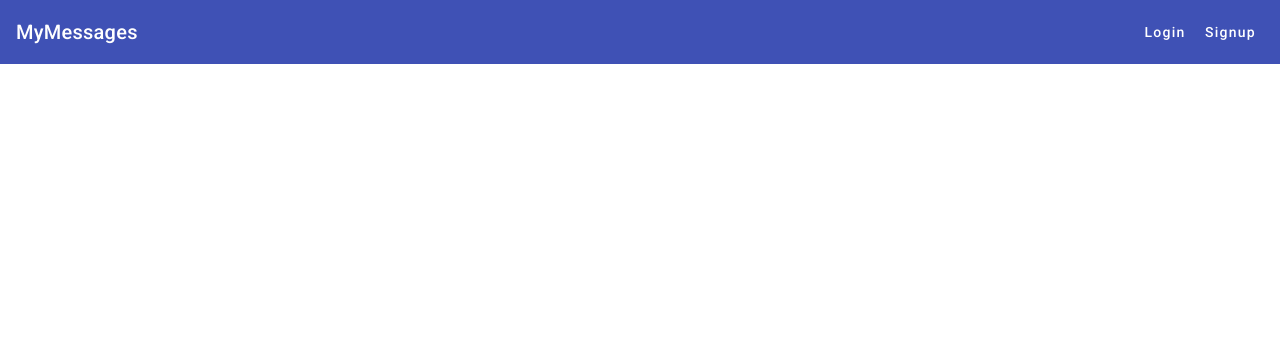
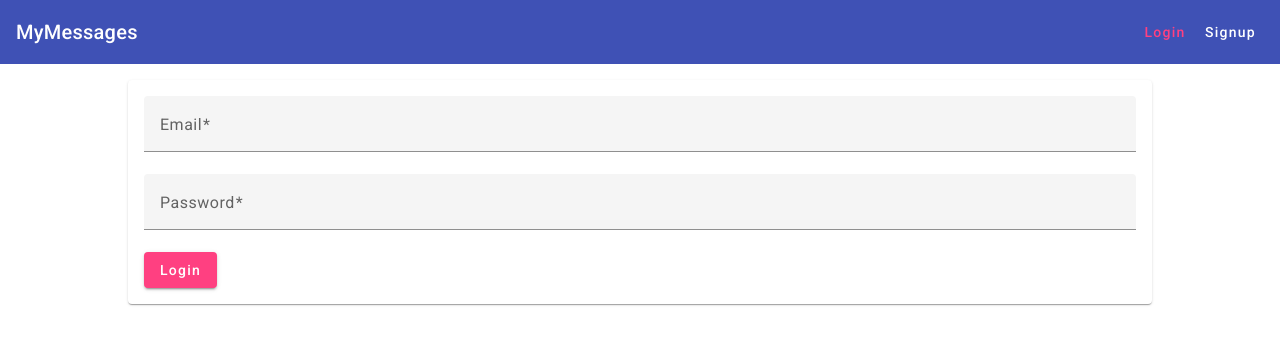
Before and after one commit to darkresq14/mean-course, an Angular app: page /auth/login in a window 1280 px wide. Before the commit this address led to /. Shown: the top 344 px of the page. Built offline with nearby package versions, Linux system fonts and the light colour scheme.

Commit message:
feat: Added lazy loading for auth

```diff
--- a/src/app/app-routing.module.ts
+++ b/src/app/app-routing.module.ts
@@ -3,19 +3,19 @@ import { RouterModule } from '@angular/router';
 import { Routes } from '@angular/router';
 import { PostListComponent } from './posts/post-list/post-list.component';
 import { PostCreateComponent } from './posts/post-create/post-create.component';
-import { LoginComponent } from './auth/login/login.component';
-import { SignupComponent } from './auth/signup/signup.component';
 import { authGuard } from './auth/auth.guard';
 
 const routes: Routes = [
   { path: '', component: PostListComponent },
-  { path: 'login', component: LoginComponent },
-  { path: 'signup', component: SignupComponent },
   { path: 'create', component: PostCreateComponent, canActivate: [authGuard] },
   {
     path: 'edit/:postId',
     component: PostCreateComponent,
     canActivate: [authGuard],
+  },
+  {
+    path: 'auth',
+    loadChildren: () => import('./auth/auth.module').then((m) => m.AuthModule),
   },
 ];
 
--- a/src/app/app.module.ts
+++ b/src/app/app.module.ts
@@ -10,7 +10,6 @@ import { ErrorInterceptor } from './error.interceptor';
 import { ErrorComponent } from './error/error.component';
 import { MaterialModule } from './material.module';
 import { PostsModule } from './posts/posts.module';
-import { AuthModule } from './auth/auth.module';
 
 @NgModule({
   declarations: [AppComponent, HeaderComponent, ErrorComponent],
@@ -21,7 +20,6 @@ import { AuthModule } from './auth/auth.module';
     HttpClientModule,
     MaterialModule,
     PostsModule,
-    AuthModule,
   ],
   providers: [
     { provide: HTTP_INTERCEPTORS, useClass: AuthInterceptor, multi: true },
--- a/src/app/auth/auth.guard.ts
+++ b/src/app/auth/auth.guard.ts
@@ -9,7 +9,7 @@ export const authGuard: CanActivateFn = (route, state) => {
   const isAuth = authService.getIsAuth();
 
   if (!isAuth) {
-    router.navigate(['/login']);
+    router.navigate(['/auth/login']);
   }
 
   return isAuth;
--- a/src/app/auth/auth.module.ts
+++ b/src/app/auth/auth.module.ts
@@ -4,9 +4,10 @@ import { FormsModule } from '@angular/forms';
 import { MaterialModule } from '../material.module';
 import { LoginComponent } from './login/login.component';
 import { SignupComponent } from './signup/signup.component';
+import { AuthRoutingModule } from './auth-routing.module';
 
 @NgModule({
   declarations: [LoginComponent, SignupComponent],
-  imports: [CommonModule, FormsModule, MaterialModule],
+  imports: [CommonModule, FormsModule, MaterialModule, AuthRoutingModule],
 })
 export class AuthModule {}
--- a/src/app/header/header.component.html
+++ b/src/app/header/header.component.html
@@ -20,7 +20,7 @@
       <a
         mat-button
         color="accent"
-        routerLink="/login"
+        routerLink="/auth/login"
         routerLinkActive="mat-accent"
         #rlaLogin="routerLinkActive"
         [ngClass]="{ 'mat-accent': rlaLogin.isActive }"
@@ -32,7 +32,7 @@
       <a
         mat-button
         color="accent"
-        routerLink="/signup"
+        routerLink="/auth/signup"
         routerLinkActive="mat-accent"
         #rlaSignup="routerLinkActive"
         [ngClass]="{ 'mat-accent': rlaSignup.isActive }"
```
Also changed, not shown: src/app/auth/auth-routing.module.ts (added, +16 -0 lines).
